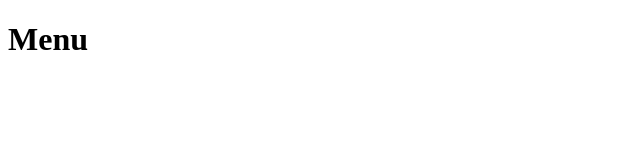
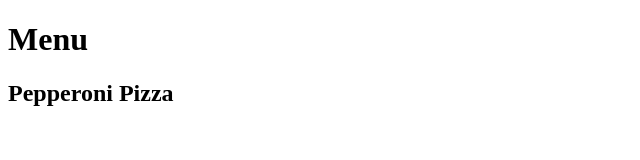
Before and after one commit to nadir-13016/shareZza, a plain HTML site: page index.html in a window 1280 px wide. Shown: the whole page, without its empty margins (0-640 px from the left). Drawn offline with Linux system fonts and the light colour scheme.

Commit message:
added  <h2> div in Body

```diff
--- a/index.html
+++ b/index.html
@@ -6,5 +6,6 @@
   </head>
   <body>
     <h1> Menu</h1>
+    <h2> Pepperoni Pizza</h2>
   </body>
 </html>
```
